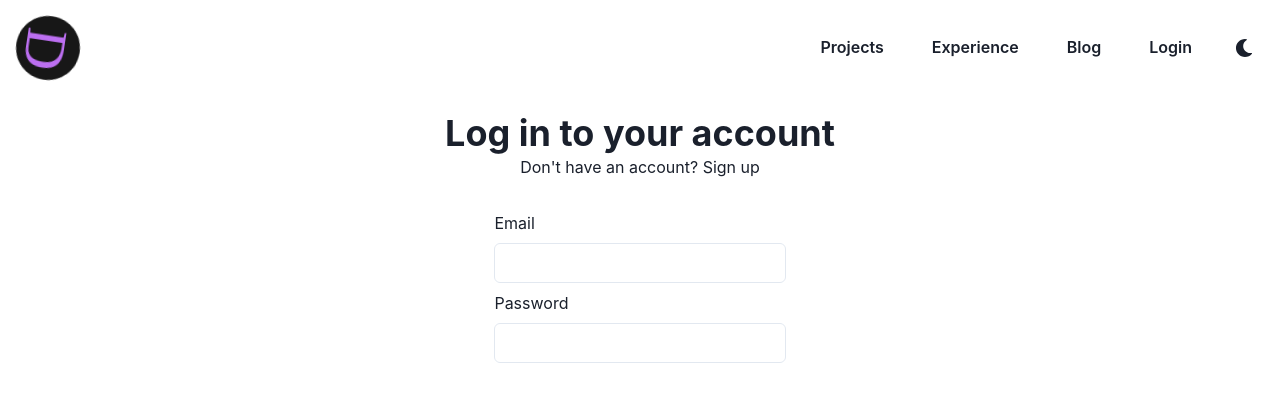
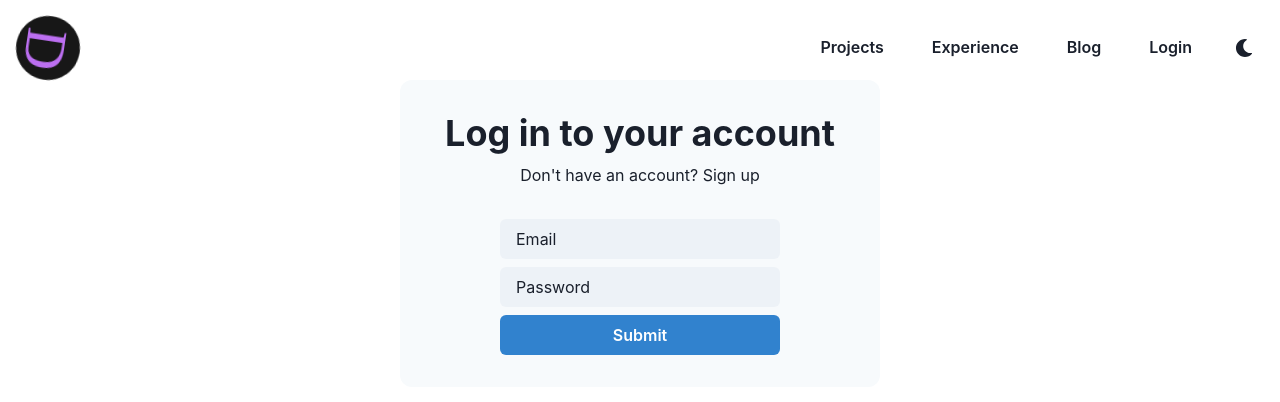
Before and after one commit to danielsteman/resume-v2, a React (Create React App) app in the folder frontend/: page /login in a window 1280 px wide. Shown: the top 402 px of the page. Built offline with nearby package versions, Linux system fonts and the light colour scheme.

Commit message:
updated login screen

```diff
--- a/frontend/src/routes/Login.tsx
+++ b/frontend/src/routes/Login.tsx
@@ -7,31 +7,44 @@ import {
   Center,
   VStack,
   Input,
+  Button,
 } from '@chakra-ui/react';
 import PageBase from '../components/PageBase';
 
 const Login = () => (
   <PageBase>
-    <Box textAlign="center" fontSize="l" p={8}>
+    <Center display="flex">
+      <Box
+        textAlign="center"
+        fontSize="l"
+        p={4}
+        bgColor="#F7FAFC"
+        minW="30em"
+        rounded="xl"
+      >
+        <VStack p={4}>
           <Heading>Log in to your account</Heading>
           <Text>
             Don&apos;t have an account?
             {' '}
-        <RouteLink to="/signup">
+            <RouteLink
+              to="/signup"
+            >
               Sign up
             </RouteLink>
           </Text>
+        </VStack>
         <Center>
-        <Box textAlign="left" w="30%" p={8}>
-          <VStack alignItems="left">
-            <Text>Email</Text>
-            <Input />
-            <Text>Password</Text>
-            <Input />
+          <Box textAlign="left">
+            <VStack alignItems="left" p={4}>
+              <Input bgColor="#EDF2F7" border={0} defaultValue="Email" minW="15em" />
+              <Input bgColor="#EDF2F7" border={0} defaultValue="Password" />
+              <Button colorScheme="blue" mt={12}>Submit</Button>
             </VStack>
           </Box>
         </Center>
       </Box>
+    </Center>
   </PageBase>
 );
 
```
Also changed, not shown: frontend/.eslintrc.json. Lines whose indentation alone changed are shown as unchanged.
